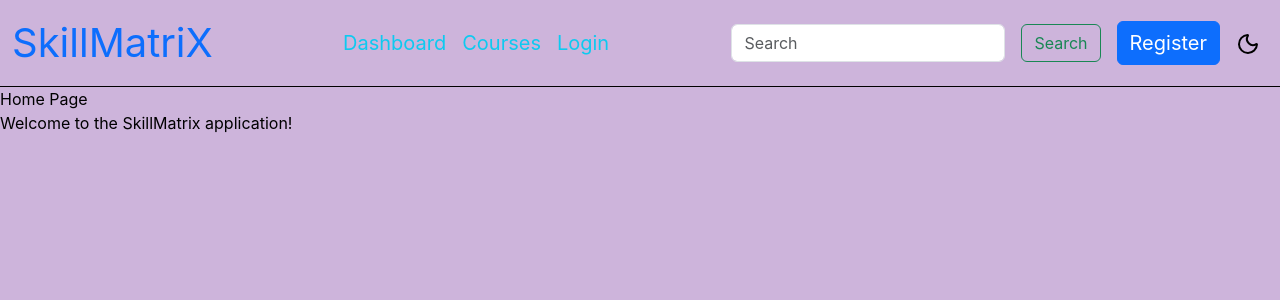
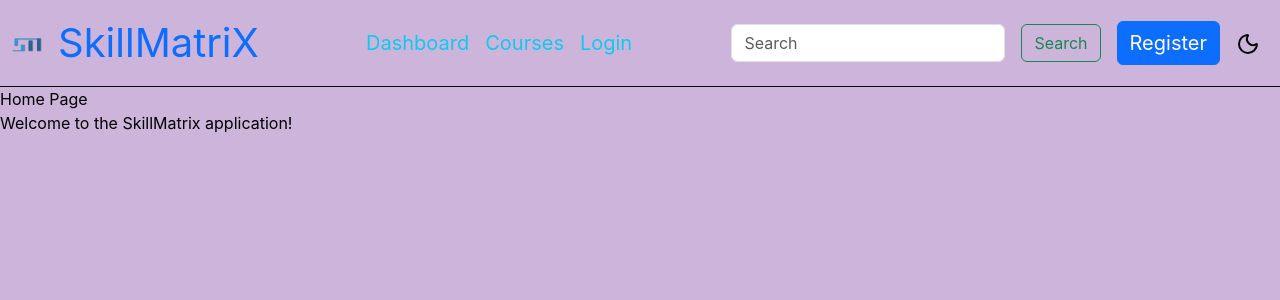
Before and after one commit to vineet-k09/skillmatrix, a React (Create React App) app in the folder frontend/: page / in a window 1280 px wide. Shown: the top 300 px of the page. Built offline with nearby package versions, Linux system fonts and the light colour scheme.

Commit message:
Added logog to navbar

```diff
--- a/frontend/src/components/Navbar.js
+++ b/frontend/src/components/Navbar.js
@@ -54,6 +54,9 @@ export default function Navbar(){
 
         <nav class="navbar navbar-expand-lg ">
   <div class="container-fluid">
+     <a class="navbar-brand" href="/">
+      <img src="/SKILL_MATRIX_LOGO.png" alt="SkillMatrix Logo" width="30" height="24"  style={{ maxWidth: '150px', height: 'auto' }} />
+    </a>
     <Link className="navbar-brand text-primary fs-1" to={'/'}>SkillMatriX</Link>
     <button class="navbar-toggler" type="button" data-bs-toggle="collapse" data-bs-target="#navbarSupportedContent" aria-controls="navbarSupportedContent" aria-expanded="false" aria-label="Toggle navigation">
       <span class="navbar-toggler-icon"></span>
```
